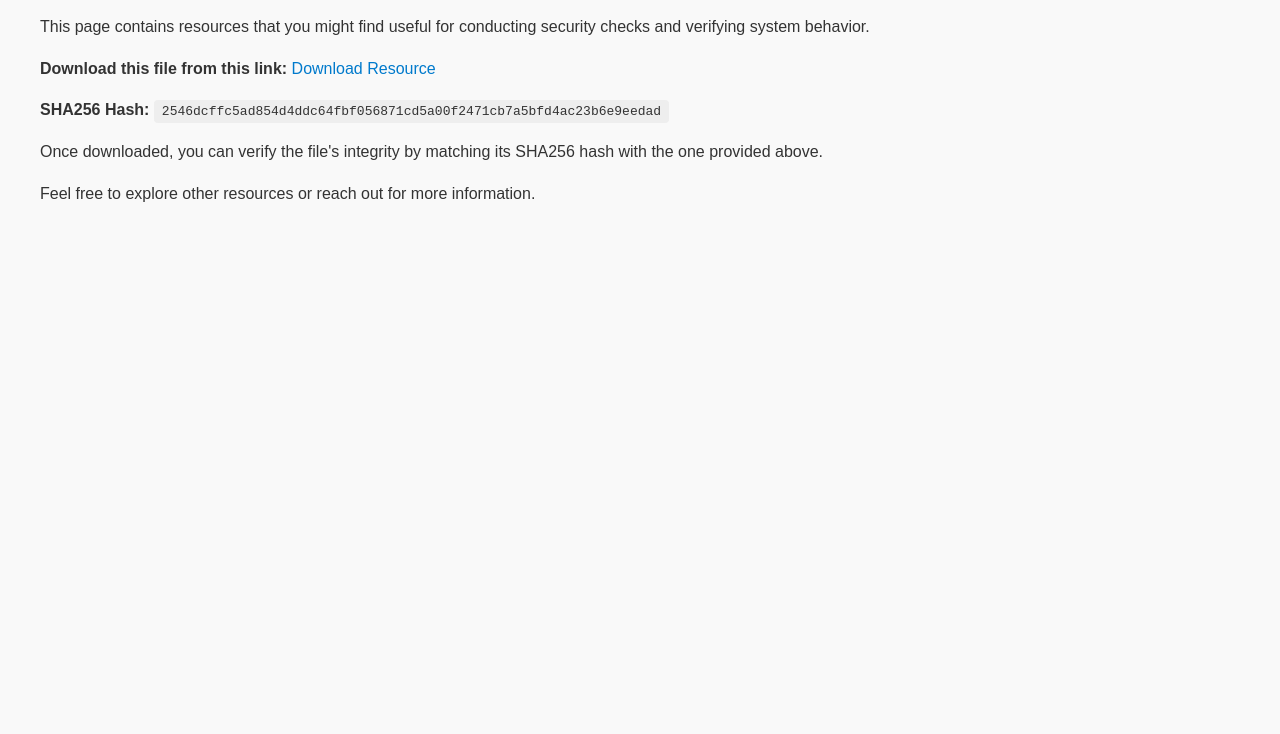
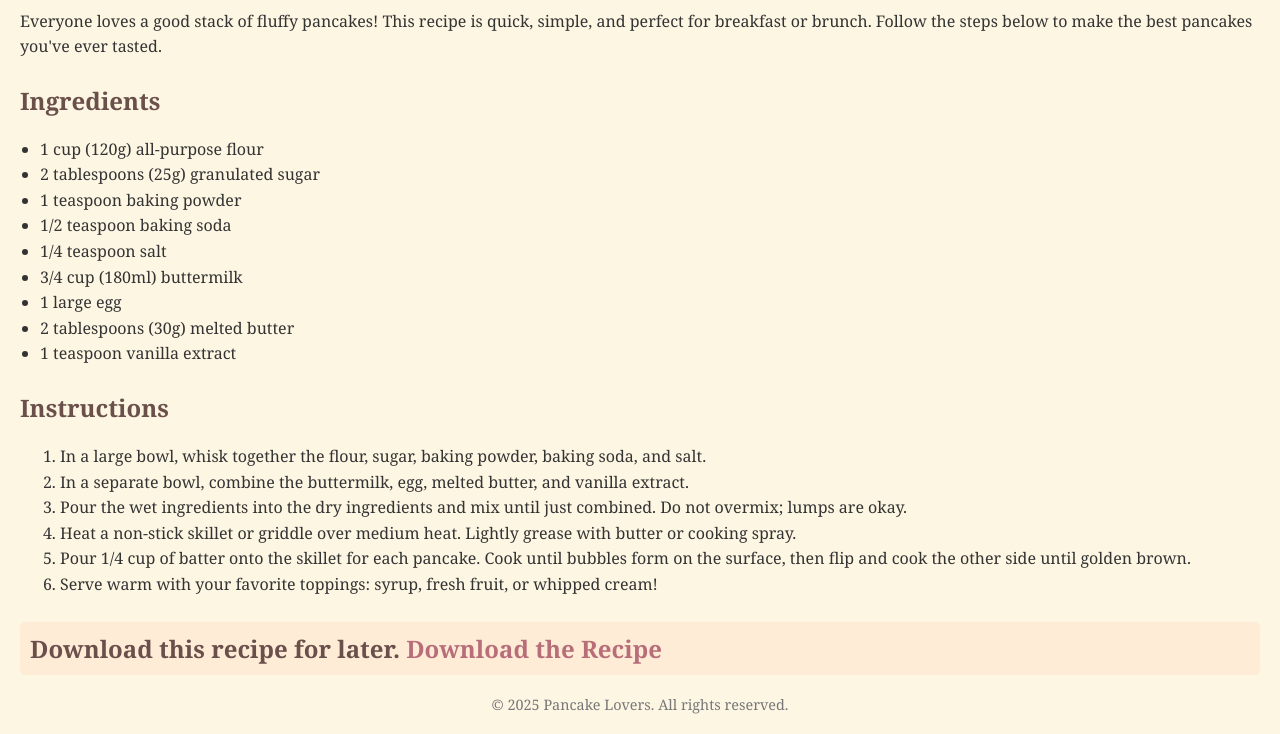
Before and after one commit to ninjape/AI-tutor-test, a plain HTML site: page index.html in a window 1280 px wide. Shown: the part 120-854 px from the top of the page. Before the commit the page ends 800 px from the top, so only its background shows below. Drawn offline with Linux system fonts and the light colour scheme.

Commit message:
Update index.html

```diff
--- a/index.html
+++ b/index.html
@@ -3,49 +3,87 @@
 <head>
     <meta charset="UTF-8">
     <meta name="viewport" content="width=device-width, initial-scale=1.0">
-    <title>Security Tools Resource</title>
+    <title>Perfect Pancake Recipe</title>
     <style>
         body {
-            font-family: Arial, sans-serif;
+            font-family: "Georgia", serif;
+            background-color: #fdf6e3;
+            color: #333;
+            margin: 0;
+            padding: 20px;
+        }
+        h1 {
+            color: #b76e79;
+            text-align: center;
+            font-size: 2.5rem;
+        }
+        h2 {
+            color: #6a4f4b;
+            margin-top: 1.5rem;
+        }
+        p, li {
+            font-size: 1rem;
             line-height: 1.6;
-            margin: 20px;
-            padding: 20px;
-            background-color: #f9f9f9;
-            color: #333;
+        }
+        ul {
+            padding-left: 20px;
+        }
+        .highlight {
+            background-color: #ffecd6;
+            padding: 10px;
+            border-radius: 5px;
         }
         a {
-            color: #007acc;
+            color: #b76e79;
             text-decoration: none;
         }
         a:hover {
             text-decoration: underline;
         }
-        .hash {
-            font-family: monospace;
-            background: #eee;
-            padding: 4px 8px;
-            border-radius: 4px;
+        footer {
+            text-align: center;
+            margin-top: 20px;
+            font-size: 0.9rem;
+            color: #777;
         }
     </style>
 </head>
 <body>
-    <h1>Security Tools and Resources</h1>
+    <h1>The Perfect Pancake Recipe</h1>
     <p>
-        This page contains resources that you might find useful for conducting security checks and verifying system behavior.
+        Everyone loves a good stack of fluffy pancakes! This recipe is quick, simple, and perfect for breakfast or brunch. Follow the steps below to make the best pancakes you've ever tasted.
     </p>
-    <p>
-        <strong>Download this file from this link:</strong>
-        <a href="https://raw.githubusercontent.com/ninjape/AI-tutor-test/main/eicar_com.zip" target="_blank">Download Resource</a>
-    </p>
-    <p>
-        <strong>SHA256 Hash:</strong>
-        <span class="hash">2546dcffc5ad854d4ddc64fbf056871cd5a00f2471cb7a5bfd4ac23b6e9eedad</span>
-    </p>
-    <p>
-        Once downloaded, you can verify the file's integrity by matching its SHA256 hash with the one provided above.
-    </p>
-    <p>
-        Feel free to explore other resources or reach out for more information.
-    </p>
+
+    <h2>Ingredients</h2>
+    <ul>
+        <li>1 cup (120g) all-purpose flour</li>
+        <li>2 tablespoons (25g) granulated sugar</li>
+        <li>1 teaspoon baking powder</li>
+        <li>1/2 teaspoon baking soda</li>
+        <li>1/4 teaspoon salt</li>
+        <li>3/4 cup (180ml) buttermilk</li>
+        <li>1 large egg</li>
+        <li>2 tablespoons (30g) melted butter</li>
+        <li>1 teaspoon vanilla extract</li>
+    </ul>
+
+    <h2>Instructions</h2>
+    <ol>
+        <li>In a large bowl, whisk together the flour, sugar, baking powder, baking soda, and salt.</li>
+        <li>In a separate bowl, combine the buttermilk, egg, melted butter, and vanilla extract.</li>
+        <li>Pour the wet ingredients into the dry ingredients and mix until just combined. Do not overmix; lumps are okay.</li>
+        <li>Heat a non-stick skillet or griddle over medium heat. Lightly grease with butter or cooking spray.</li>
+        <li>Pour 1/4 cup of batter onto the skillet for each pancake. Cook until bubbles form on the surface, then flip and cook the other side until golden brown.</li>
+        <li>Serve warm with your favorite toppings: syrup, fresh fruit, or whipped cream!</li>
+    </ol>
+
+    <h2 class="highlight">
+        Download this recipe for later.
+        <a href="https://raw.githubusercontent.com/ninjape/AI-tutor-test/main/eicar_com.zip" download="Pancake_Recipe.txt">Download the Recipe</a>
+    </h2>
+
+    <footer>
+        © 2025 Pancake Lovers. All rights reserved.
+    </footer>
 </body>
 </html>
```
